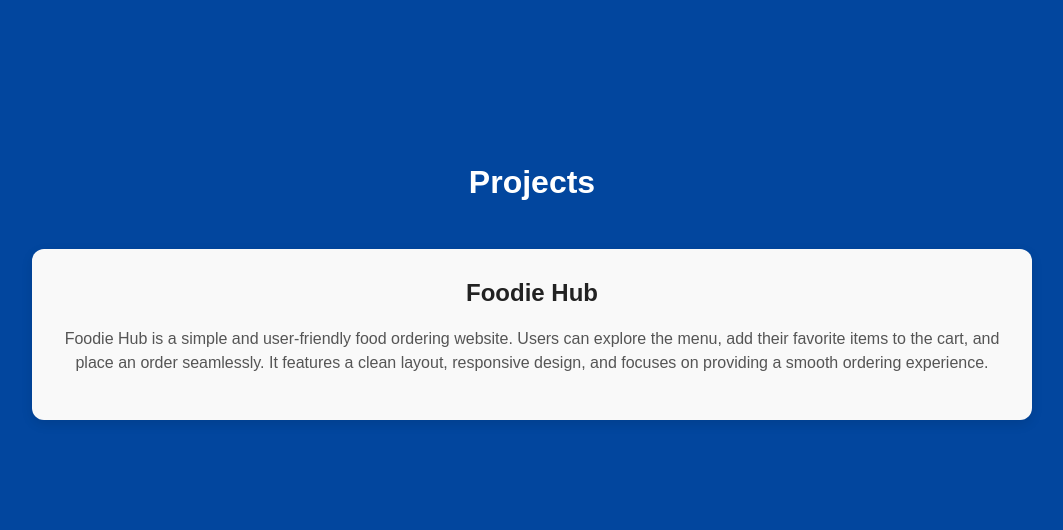
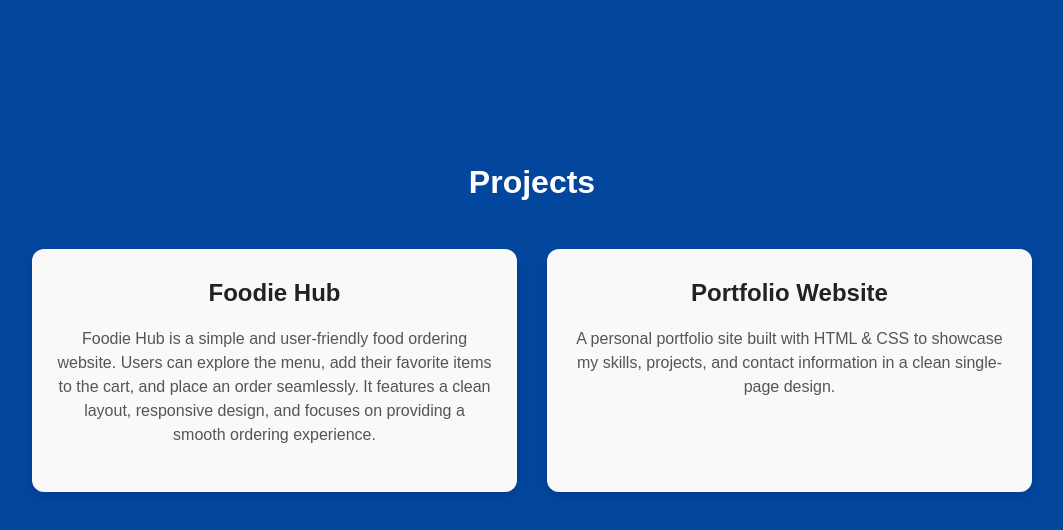
Before and after one commit to lakshay-0423/Portfolio, a plain HTML site: page index.html in a window 1280 px wide. Shown: the part 1069-1599 px from the top of the page, without its empty margins (108-1171 px from the left). Before the commit the page ends 1569 px from the top, so only its background shows below. Drawn offline with Linux system fonts and the light colour scheme.

Commit message:
added portfolio project

```diff
--- a/index.html
+++ b/index.html
@@ -67,6 +67,11 @@
                     and focuses on providing a smooth ordering experience.</p>
 
             </div>
+            <div class="project-card">
+                <h3>Portfolio Website</h3>
+                <p>A personal portfolio site built with HTML & CSS to showcase my skills,
+                    projects, and contact information in a clean single-page design.</p>
+            </div>
         </div>
     </section>
 </body>
```
